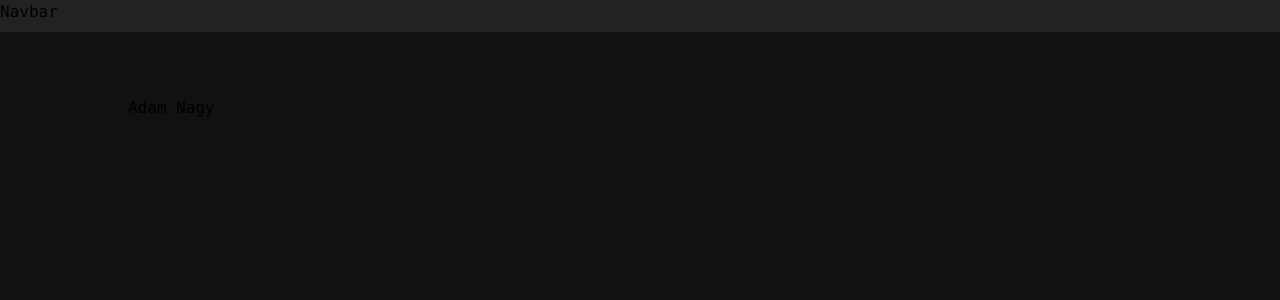
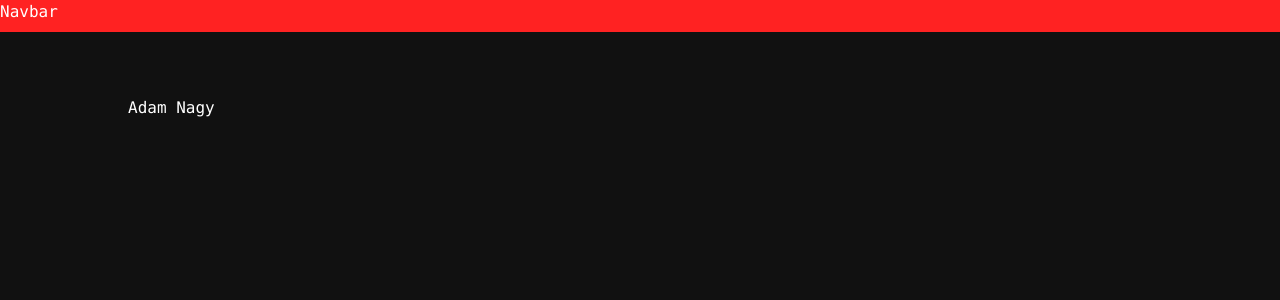
Before and after one commit to DraconDev/next-portfolio, a Next.js app: page / in a window 1280 px wide. Shown: the top 300 px of the page. Built offline with nearby package versions, Linux system fonts and the light colour scheme.

Commit message:
fix colors

```diff
--- a/app/page.tsx
+++ b/app/page.tsx
@@ -6,8 +6,8 @@ import { useContext } from "react";
 export default function Home() {
     const state = useContext(MyContext);
     return (
-        <main className="flex min-h-screen flex-col items-center justify-between p-24 ">
-            <div className="z-10 w-full max-w-5xl items-center justify-between font-mono  lg:flex text-">
+        <main className="flex min-h-screen flex-col items-center justify-between p-24 text-">
+            <div className="z-10 w-full max-w-5xl items-center justify-between font-mono  text-white">
                 <Navbar />
                 {state.fullName}
             </div>
--- a/components/navbar.tsx
+++ b/components/navbar.tsx
@@ -2,9 +2,7 @@ type Props = {};
 
 const Navbar = (props: Props) => {
     return (
-        <div className="fixed left-0 top-0 h-8 bg-secondary bg-accent w-full">
-            Navbar
-        </div>
+        <div className="fixed left-0 top-0 h-8  bg-accent w-full">Navbar</div>
     );
 };
 
--- a/tailwind.config.ts
+++ b/tailwind.config.ts
@@ -13,11 +13,11 @@ const config: Config = {
                 "gradient-conic":
                     "conic-gradient(from 180deg at 50% 50%, var(--tw-gradient-stops))",
             },
-        },
-        colors: {
-            primary: "#111", // black
-            secondary: "#222", // dark gray
-            accent: "#f22", // medium gray
+            colors: {
+                primary: "#111", // black
+                secondary: "#222", // dark gray
+                accent: "#f22", // medium gray
+            },
         },
     },
     plugins: [],
```
